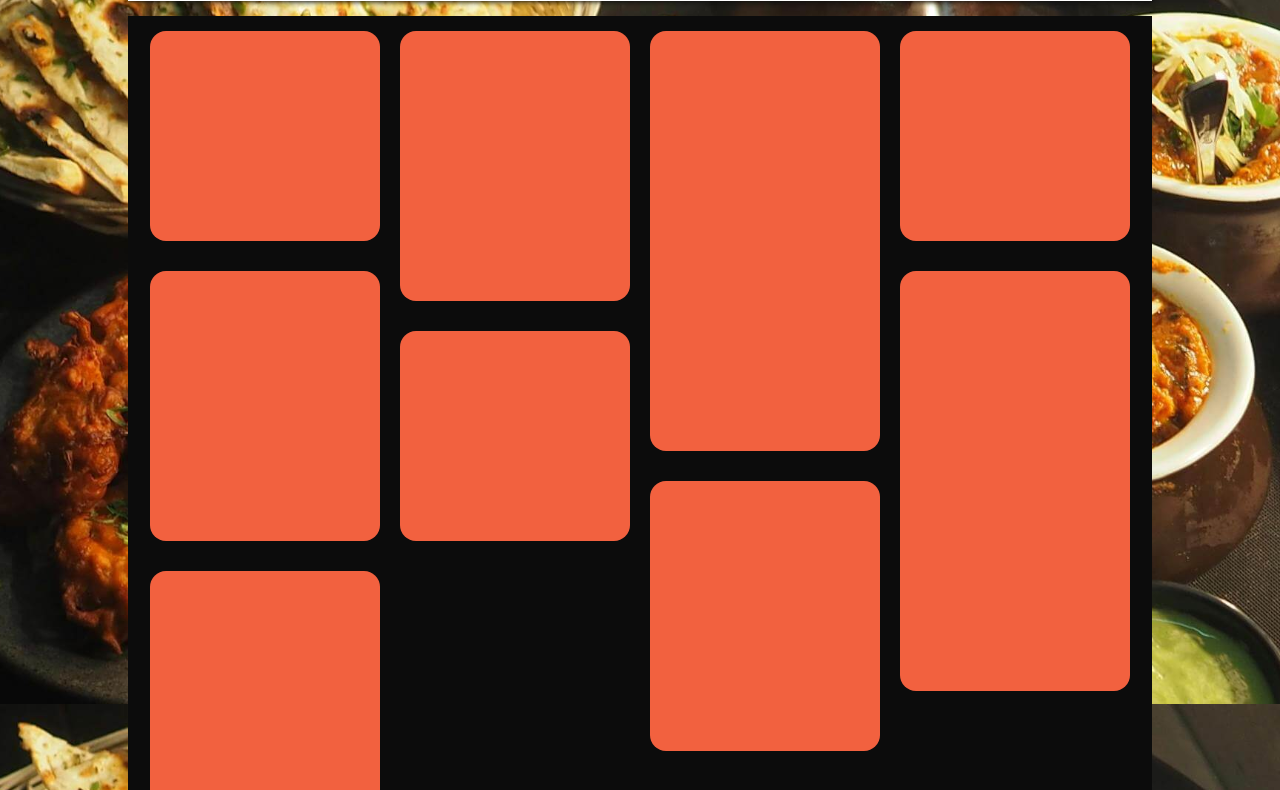
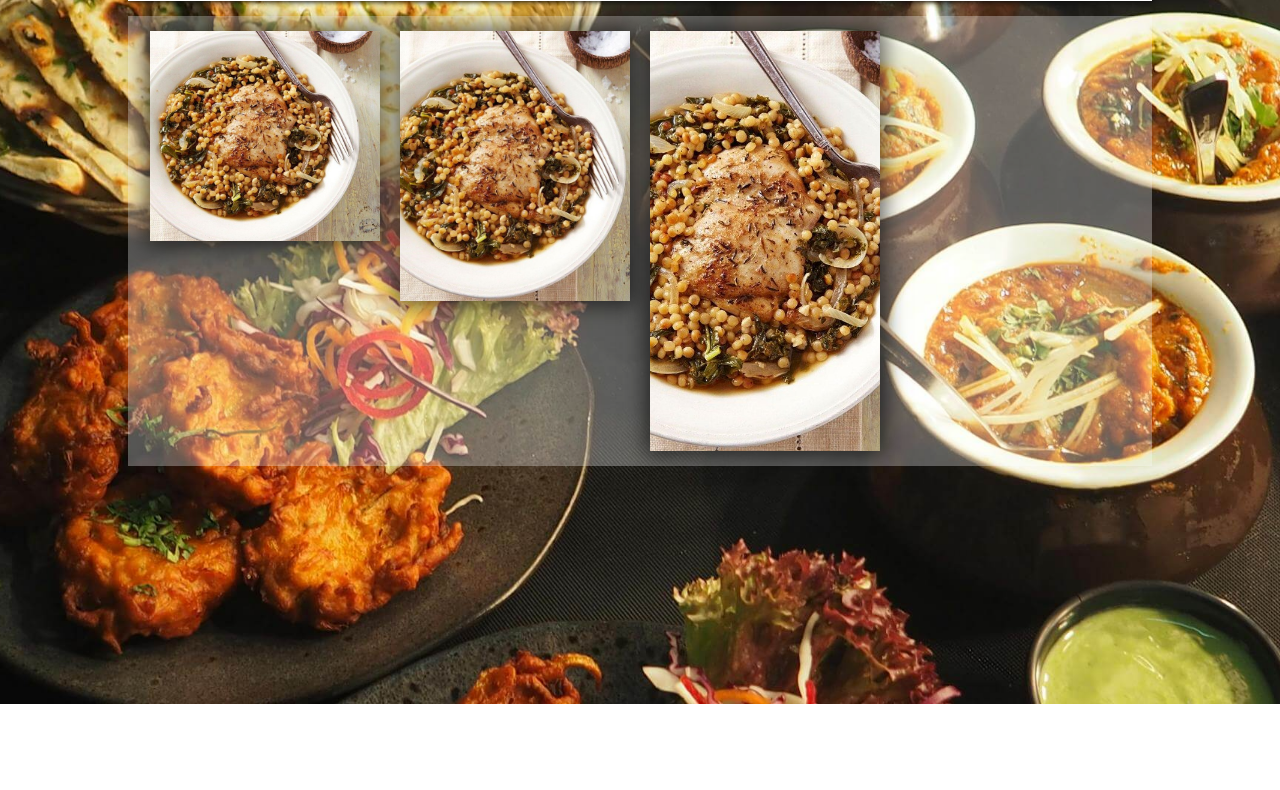
Before and after one commit to OFFICIAL-SBC/meal_db, a website: page gallery.html in a window 1280 px wide. Shown: the part 96-886 px from the top of the page. After the commit the page ends 800 px from the top, so only its background shows below. Drawn offline with Linux system fonts and the light colour scheme.

Commit message:
Im gonna implement a hover effect

```diff
--- a/gallery.html
+++ b/gallery.html
@@ -18,12 +18,6 @@
             <div class="main--gallery-item-general main--gallery-item-small"></div>
             <div class="main--gallery-item-general main--gallery-item-medium"></div>
             <div class="main--gallery-item-general main--gallery-item-large"></div>
-            <div class="main--gallery-item-general main--gallery-item-small"></div>
-            <div class="main--gallery-item-general main--gallery-item-medium"></div>
-            <div class="main--gallery-item-general main--gallery-item-large"></div>
-            <div class="main--gallery-item-general main--gallery-item-small"></div>
-            <div class="main--gallery-item-general main--gallery-item-medium"></div>
-            <div class="main--gallery-item-general main--gallery-item-large"></div>
         </section>
     </main>
 </body>
--- a/styles/gallery.css
+++ b/styles/gallery.css
@@ -12,7 +12,6 @@
 
     /** Cards*/
     --card-width: 250px;
-    --card-border-radius: 16px;
     --row-increment: 10px;
     --card-small:24;
     --card-medium:30;
@@ -37,7 +36,7 @@ body{
 }
 main{
     width: 100%;
-    min-height: 100%;
+    min-height: 100vh;
     background-image: url('/img/backgorund-body.jpg');
     background-position: center;
     background-repeat: no-repeat;
@@ -68,8 +67,8 @@ h1{
 
 .main--gallery-container{
     width: 80%;
-    height: auto;
-    background-color: #0C0C0C;
+    min-height: 100%;
+    background-color: rgba(255, 255, 255, 0.3);
     display: grid;
     grid-template-columns: repeat(auto-fill, var(--card-width));
     grid-auto-rows: var(--row-increment);
@@ -80,8 +79,17 @@ h1{
 .main--gallery-item-general{
     padding: 10px;
     margin: 15px 10px;
-    border-radius: var(--card-border-radius);
-    background-color: var(--primary-color);
+
+    background-image: url('/img/breast_chicken.jpg');
+    background-position: center;
+    background-repeat: repeat;
+    background-size: cover;
+    box-shadow: 0px 0px 20px 5px rgba(0,0,0,0.6);
+    transition: scale 0.2s ease;
+}
+
+.main--gallery-item-general:hover{
+    scale: 1.03;
 }
 
 .main--gallery-item-large{
```
Also changed, not shown: img/breast_chicken.jpg (added).
